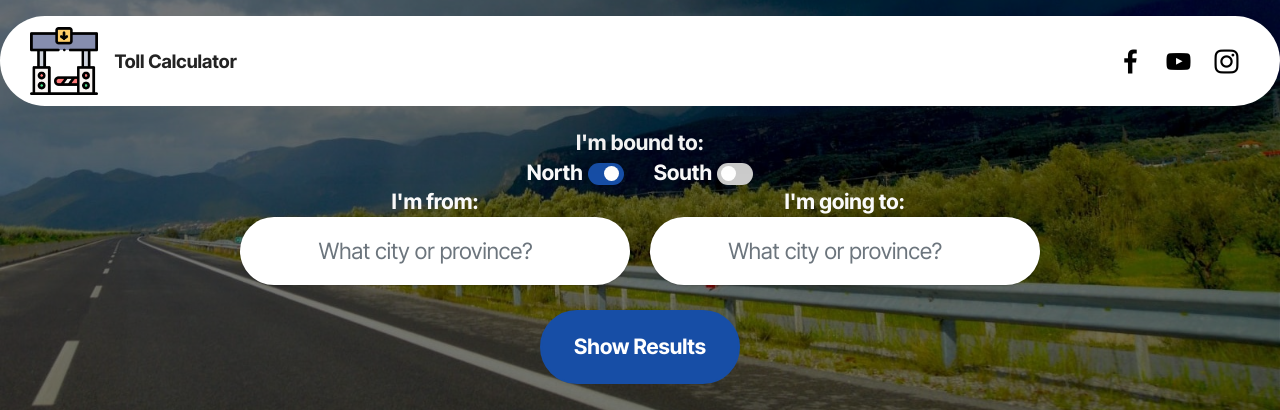
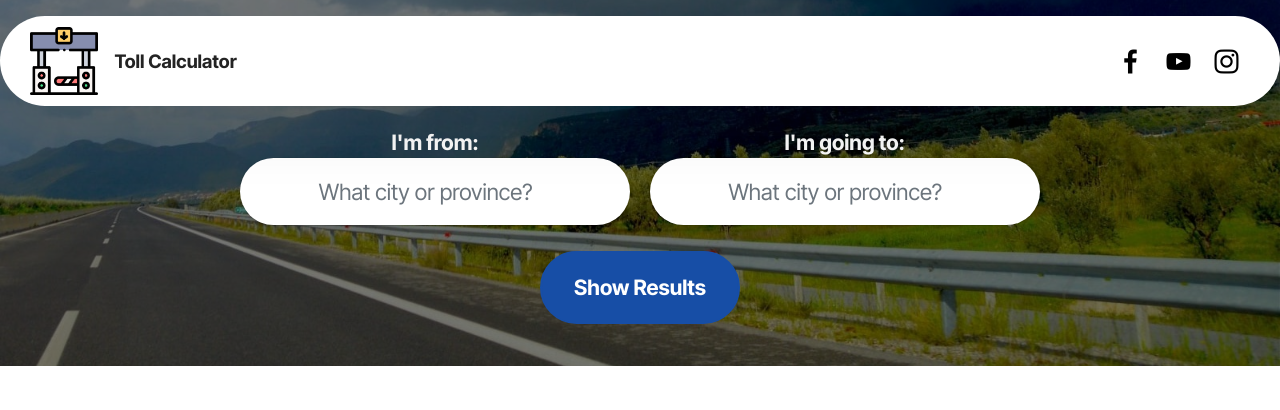
Before and after one commit to gacelabs/toll-calc, a plain HTML site: page index.html in a window 1280 px wide. Shown: the top 410 px of the page. Drawn offline with Linux system fonts and the light colour scheme.

Commit message:
Update index.html

```diff
--- a/index.html
+++ b/index.html
@@ -119,7 +119,7 @@
 					<div class="col-lg-8 mx-auto mbr-form">
 						<form id="search_form" class="mbr-form form-with-styler" data-form-title="Form Name">
 							<div class="dragArea row">
-								<div class="col-lg-12 col-md-12 col-sm-12 align-center">
+								<!-- <div class="col-lg-12 col-md-12 col-sm-12 align-center">
 									<div class="text-white display-7">
 										<strong class="m-pointer">I'm bound to:</strong>
 									</div>
@@ -136,7 +136,7 @@
 											<input type="radio" id="south" name="bound" value="south"><span class="slider round"></span>
 										</label>
 									</div>
-								</div>
+								</div> -->
 								<div class="col-md col-sm-12 form-group mb-3" style="position: relative;">
 									<div class="text-white text-center display-7">
 										<strong class="m-pointer" data-for="im_from">I'm from:</strong>
```
